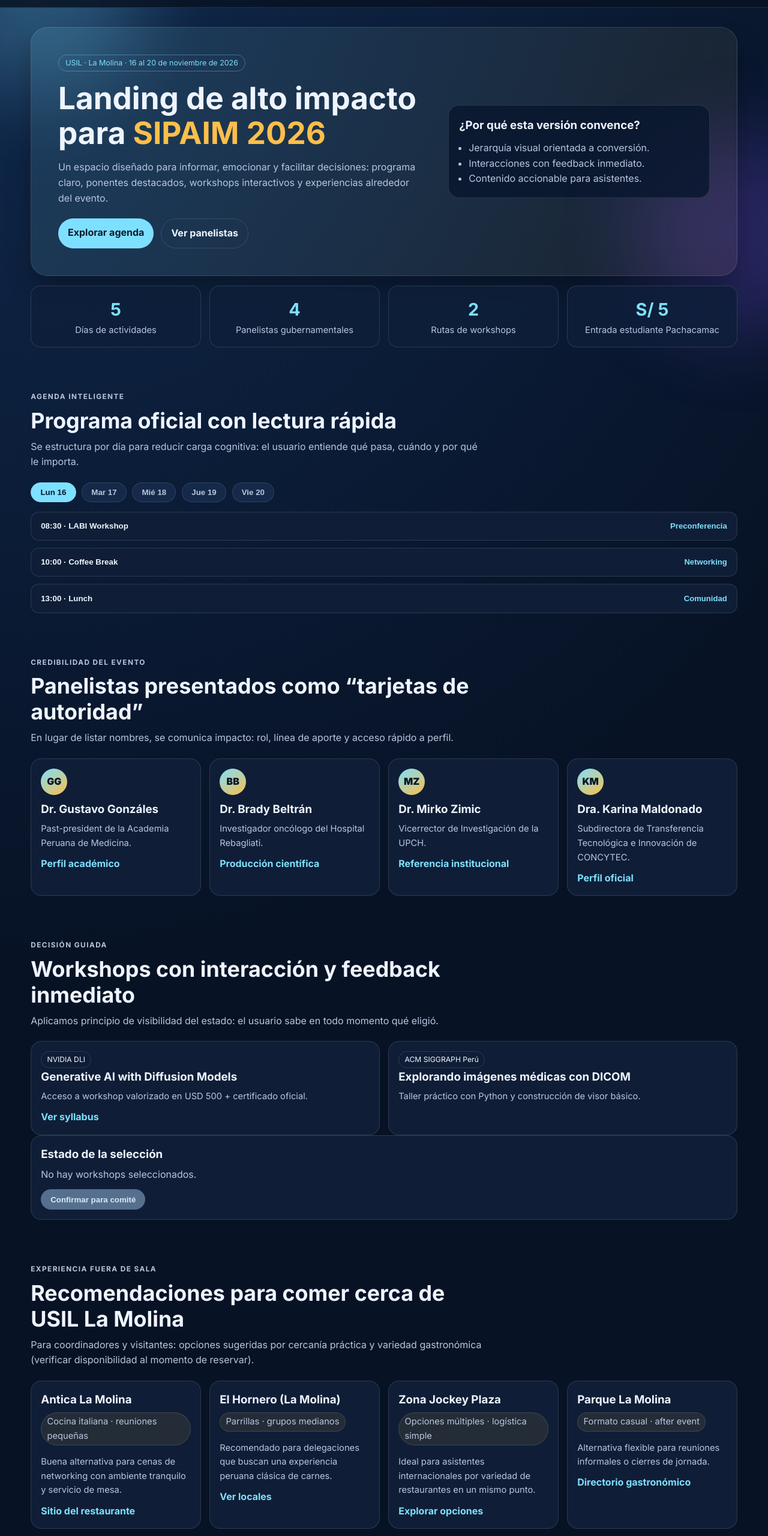
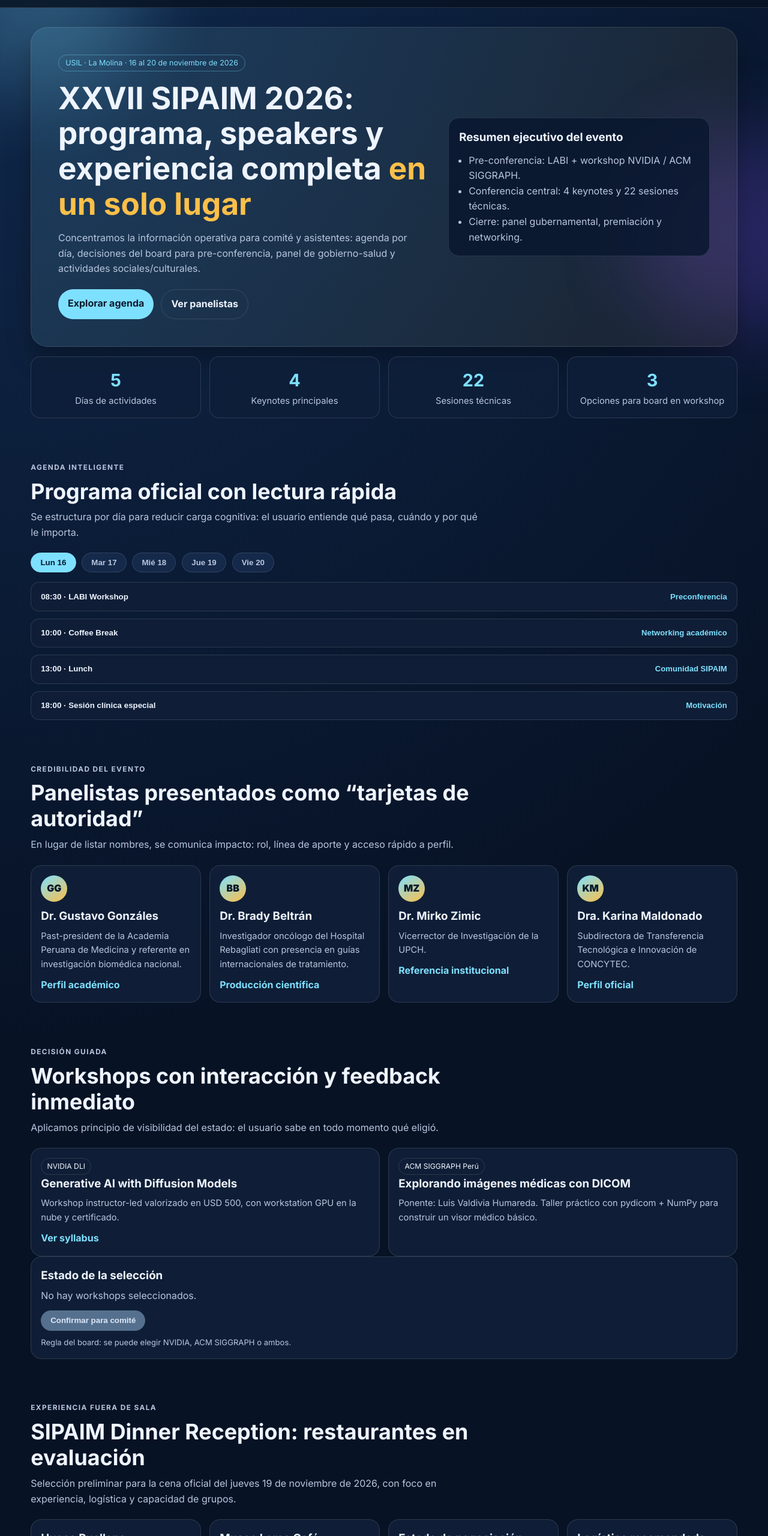
Before and after one commit to Robodepredador/SIPAIM, a plain HTML site: page index.html in a window 1280 px wide. Shown: the part 60-2620 px from the top of the page at 60% size. Drawn offline with Linux system fonts and the light colour scheme.

Commit message:
Actualizar contenido de landing con información del proyecto SIPAIM

```diff
--- a/index.html
+++ b/index.html
@@ -28,19 +28,19 @@
   <header id="inicio" class="hero">
     <div class="hero-content reveal">
       <p class="hero-label">USIL · La Molina · 16 al 20 de noviembre de 2026</p>
-      <h1>Landing de alto impacto para <span>SIPAIM 2026</span></h1>
-      <p class="hero-subtitle">Un espacio diseñado para informar, emocionar y facilitar decisiones: programa claro, ponentes destacados, workshops interactivos y experiencias alrededor del evento.</p>
+      <h1>XXVII SIPAIM 2026: programa, speakers y experiencia completa <span>en un solo lugar</span></h1>
+      <p class="hero-subtitle">Concentramos la información operativa para comité y asistentes: agenda por día, decisiones del board para pre-conferencia, panel de gobierno-salud y actividades sociales/culturales.</p>
       <div class="hero-actions">
         <a href="#programa" class="btn btn-primary">Explorar agenda</a>
         <a href="#panel" class="btn btn-ghost">Ver panelistas</a>
       </div>
     </div>
     <aside class="hero-float-card reveal">
-      <h3>¿Por qué esta versión convence?</h3>
+      <h3>Resumen ejecutivo del evento</h3>
       <ul>
-        <li>Jerarquía visual orientada a conversión.</li>
-        <li>Interacciones con feedback inmediato.</li>
-        <li>Contenido accionable para asistentes.</li>
+        <li>Pre-conferencia: LABI + workshop NVIDIA / ACM SIGGRAPH.</li>
+        <li>Conferencia central: 4 keynotes y 22 sesiones técnicas.</li>
+        <li>Cierre: panel gubernamental, premiación y networking.</li>
       </ul>
     </aside>
   </header>
@@ -52,15 +52,15 @@
     </article>
     <article class="metric-card">
       <h2>4</h2>
-      <p>Panelistas gubernamentales</p>
+      <p>Keynotes principales</p>
     </article>
     <article class="metric-card">
-      <h2>2</h2>
-      <p>Rutas de workshops</p>
+      <h2>22</h2>
+      <p>Sesiones técnicas</p>
     </article>
     <article class="metric-card">
-      <h2>S/ 5</h2>
-      <p>Entrada estudiante Pachacamac</p>
+      <h2>3</h2>
+      <p>Opciones para board en workshop</p>
     </article>
   </section>
 
@@ -81,31 +81,37 @@
       </div>
 
       <div class="day-content active" id="d1">
-        <article class="agenda-item"><button class="agenda-header">08:30 · LABI Workshop <span>Preconferencia</span></button><div class="agenda-body"><p>Inicio técnico con enfoque en laboratorio y puesta en contexto científico.</p></div></article>
-        <article class="agenda-item"><button class="agenda-header">10:00 · Coffee Break <span>Networking</span></button><div class="agenda-body"><p>Bloque para conocer investigadores y alinear colaboraciones.</p></div></article>
-        <article class="agenda-item"><button class="agenda-header">13:00 · Lunch <span>Comunidad</span></button><div class="agenda-body"><p>Almuerzo para fortalecer vínculos entre universidades y sector salud.</p></div></article>
+        <article class="agenda-item"><button class="agenda-header">08:30 · LABI Workshop <span>Preconferencia</span></button><div class="agenda-body"><p>Jornada de arranque enfocada en laboratorio y preparación técnica para los días centrales.</p></div></article>
+        <article class="agenda-item"><button class="agenda-header">10:00 · Coffee Break <span>Networking académico</span></button><div class="agenda-body"><p>Espacio de encuentro para coordinación entre equipos de investigación.</p></div></article>
+        <article class="agenda-item"><button class="agenda-header">13:00 · Lunch <span>Comunidad SIPAIM</span></button><div class="agenda-body"><p>Almuerzo institucional para delegaciones nacionales e internacionales.</p></div></article>
+        <article class="agenda-item"><button class="agenda-header">18:00 · Sesión clínica especial <span>Motivación</span></button><div class="agenda-body"><p>Sesión clínica desde la perspectiva médica (oftalmología, patología y gastroenterología).</p></div></article>
       </div>
 
       <div class="day-content" id="d2">
-        <article class="agenda-item"><button class="agenda-header">08:30 · Pre-conference Workshop <span>Decisión board</span></button><div class="agenda-body"><p>Ruta NVIDIA, ACM SIGGRAPH o combinación de ambos tracks.</p></div></article>
-        <article class="agenda-item"><button class="agenda-header">14:00 · Salida turística opcional <span>Pachacamac</span></button><div class="agenda-body"><p>Activación cultural con transporte y tickets coordinados.</p></div></article>
+        <article class="agenda-item"><button class="agenda-header">08:30 · Pre-conference Workshop <span>Decisión de board</span></button><div class="agenda-body"><p>El board debe definir: NVIDIA DLI, ACM SIGGRAPH Perú o ambas rutas.</p></div></article>
+        <article class="agenda-item"><button class="agenda-header">14:00 · Actividad turística externa <span>Museo de Pachacamac</span></button><div class="agenda-body"><p>Visita opcional con buses y tickets coordinados para asistentes y acompañantes.</p></div></article>
+        <article class="agenda-item"><button class="agenda-header">19:00 · Reception & welcome cocktail <span>Hospitalidad</span></button><div class="agenda-body"><p>Recepción de bienvenida (pendiente confirmación final de menú y sede).</p></div></article>
       </div>
 
       <div class="day-content" id="d3">
-        <article class="agenda-item"><button class="agenda-header">08:30 · Apertura de SIPAIM XXVII <span>Inicio oficial</span></button><div class="agenda-body"><p>Bienvenida institucional y presentación de objetivos estratégicos.</p></div></article>
+        <article class="agenda-item"><button class="agenda-header">08:30 · Apertura SIPAIM XXVII <span>Inicio oficial</span></button><div class="agenda-body"><p>Bienvenida institucional y apertura de agenda científica.</p></div></article>
         <article class="agenda-item"><button class="agenda-header">09:00 · Keynote 1 <span>Conferencia magistral</span></button><div class="agenda-body"><p>Primer keynote del bloque académico central.</p></div></article>
-        <article class="agenda-item"><button class="agenda-header">10:30–17:00 · Sesiones 1 al 10 <span>Investigación</span></button><div class="agenda-body"><p>Presentaciones técnicas y discusión por líneas temáticas.</p></div></article>
+        <article class="agenda-item"><button class="agenda-header">10:30–17:00 · Sesiones 1 al 10 <span>Investigación aplicada</span></button><div class="agenda-body"><p>Bloques de ponencias técnicas con coffee break intermedio y pausa de almuerzo.</p></div></article>
       </div>
 
       <div class="day-content" id="d4">
         <article class="agenda-item"><button class="agenda-header">09:00 · Keynote 2 <span>Visión de futuro</span></button><div class="agenda-body"><p>Ponencia orientada a tendencias en salud digital y análisis de imágenes.</p></div></article>
-        <article class="agenda-item"><button class="agenda-header">14:00 · Keynote 3 <span>Innovación aplicada</span></button><div class="agenda-body"><p>Conferencia de tarde + sesiones 11 al 18 y poster session.</p></div></article>
+        <article class="agenda-item"><button class="agenda-header">10:30–17:00 · Sesiones 11 al 18 <span>Tracks técnicos</span></button><div class="agenda-body"><p>Continuidad de sesiones paralelas con póster session y coffee break de tarde.</p></div></article>
+        <article class="agenda-item"><button class="agenda-header">14:00 · Keynote 3 <span>Innovación aplicada</span></button><div class="agenda-body"><p>Conferencia de tarde con enfoque en transferencia y adopción tecnológica.</p></div></article>
+        <article class="agenda-item"><button class="agenda-header">20:00 · SIPAIM Dinner Reception <span>Networking premium</span></button><div class="agenda-body"><p>Cena institucional en restaurante candidato (evaluación entre Huaca Pucllana y Museo Larco).</p></div></article>
       </div>
 
       <div class="day-content" id="d5">
         <article class="agenda-item"><button class="agenda-header">09:00 · Keynote 4 <span>Cierre académico</span></button><div class="agenda-body"><p>Último keynote para consolidar aprendizajes y retos regionales.</p></div></article>
-        <article class="agenda-item"><button class="agenda-header">12:30 · Panel Gobierno + Salud <span>Tomadores de decisión</span></button><div class="agenda-body"><p>Debate sobre adopción tecnológica en el sector público.</p></div></article>
+        <article class="agenda-item"><button class="agenda-header">10:30–12:00 · Sesiones 19 al 22 <span>Tramo final</span></button><div class="agenda-body"><p>Último bloque de presentaciones técnicas antes del panel de cierre.</p></div></article>
+        <article class="agenda-item"><button class="agenda-header">12:30 · Panel Gobierno + Salud <span>Tomadores de decisión</span></button><div class="agenda-body"><p>Panel: adopción de tecnologías para el sector salud a nivel gubernamental.</p></div></article>
         <article class="agenda-item"><button class="agenda-header">13:30 · Premiación y clausura <span>Reconocimiento</span></button><div class="agenda-body"><p>Cierre institucional y anuncio de próximos pasos.</p></div></article>
+        <article class="agenda-item"><button class="agenda-header">16:00 · Visita al Centro Histórico de Lima (opcional) <span>Post-evento</span></button><div class="agenda-body"><p>Ruta turística en evaluación con transporte incluido y guía inglés/español.</p></div></article>
       </div>
     </section>
      <section id="panel" class="section reveal">
@@ -119,13 +125,13 @@
         <article class="speaker-card interactive-card">
           <div class="speaker-avatar">GG</div>
           <h3>Dr. Gustavo Gonzáles</h3>
-          <p>Past-president de la Academia Peruana de Medicina.</p>
+          <p>Past-president de la Academia Peruana de Medicina y referente en investigación biomédica nacional.</p>
           <a href="https://ciencias.cayetano.edu.pe/noticias/dr-gustavo-gonzales-asumio-la-presidencia-de-la-junta-directiva-de-la-academia-nacional-de-medicina-del-peru/" target="_blank" rel="noopener noreferrer">Perfil académico</a>
         </article>
         <article class="speaker-card interactive-card">
           <div class="speaker-avatar">BB</div>
           <h3>Dr. Brady Beltrán</h3>
-          <p>Investigador oncólogo del Hospital Rebagliati.</p>
+          <p>Investigador oncólogo del Hospital Rebagliati con presencia en guías internacionales de tratamiento.</p>
           <a href="https://scholar.google.com/citations?user=7FcsgKMAAAAJ&hl=es" target="_blank" rel="noopener noreferrer">Producción científica</a>
         </article>
         <article class="speaker-card interactive-card">
@@ -153,13 +159,13 @@
         <article class="ws-box interactive-card" data-workshop="nv" tabindex="0">
           <span class="chip">NVIDIA DLI</span>
           <h3>Generative AI with Diffusion Models</h3>
-          <p>Acceso a workshop valorizado en USD 500 + certificado oficial.</p>
+          <p>Workshop instructor-led valorizado en USD 500, con workstation GPU en la nube y certificado.</p>
           <a href="https://www.nvidia.com/en-gb/training/instructor-led-workshops/generative-ai-with-diffusion-models/" target="_blank" rel="noopener noreferrer">Ver syllabus</a>
         </article>
         <article class="ws-box interactive-card" data-workshop="acm" tabindex="0">
           <span class="chip">ACM SIGGRAPH Perú</span>
           <h3>Explorando imágenes médicas con DICOM</h3>
-          <p>Taller práctico con Python y construcción de visor básico.</p>
+          <p>Ponente: Luis Valdivia Humareda. Taller práctico con pydicom + NumPy para construir un visor médico básico.</p>
         </article>
       </div>
 
@@ -167,39 +173,40 @@
         <h3>Estado de la selección</h3>
         <p id="sum-text">No hay workshops seleccionados.</p>
         <button id="btn-reg" disabled>Confirmar para comité</button>
+        <p class="note">Regla del board: se puede elegir NVIDIA, ACM SIGGRAPH o ambos.</p>
       </div>
     </section>
     <section id="gastronomia" class="section reveal">
       <div class="section-head">
         <p class="eyebrow">Experiencia fuera de sala</p>
-        <h2>Recomendaciones para comer cerca de USIL La Molina</h2>
-        <p>Para coordinadores y visitantes: opciones sugeridas por cercanía práctica y variedad gastronómica (verificar disponibilidad al momento de reservar).</p>
+        <h2>SIPAIM Dinner Reception: restaurantes en evaluación</h2>
+        <p>Selección preliminar para la cena oficial del jueves 19 de noviembre de 2026, con foco en experiencia, logística y capacidad de grupos.</p>
       </div>
 
       <div class="food-grid">
         <article class="food-card interactive-card">
-          <h3>Antica La Molina</h3>
-          <p class="food-type">Cocina italiana · reuniones pequeñas</p>
-          <p>Buena alternativa para cenas de networking con ambiente tranquilo y servicio de mesa.</p>
-          <a href="https://anticalamolina.com/" target="_blank" rel="noopener noreferrer">Sitio del restaurante</a>
+          <h3>Huaca Pucllana (Miraflores)</h3>
+          <p class="food-type">Capacidad 20–50 personas · sede histórica</p>
+          <p>Propuesta formal con horario L-S 12:00–22:00 y domingo 12:00–20:00. Contacto: reservas@resthuacapucllana.com.</p>
+          <a href="https://www.google.com/maps/dir/-12.0471723,-76.9671127/Restaurant+Huaca+Pucllana,+Ca.+Gral.+Borgoño+Nº860,+Lima+15074/@-12.0801986,-77.0358406,13z/data=!3m1!4b1!4m9!4m8!1m1!4e1!1m5!1m1!1s0x9105c8cf918ab975:0xd7665438c12c6d53!2m2!1d-77.033239!2d-12.1112744?entry=ttu&g_ep=EgoyMDI2MDQxMi4wIKXMDSoASAFQAw%3D%3D" target="_blank" rel="noopener noreferrer">Ver ubicación</a>
         </article>
         <article class="food-card interactive-card">
-          <h3>El Hornero (La Molina)</h3>
-          <p class="food-type">Parrillas · grupos medianos</p>
-          <p>Recomendado para delegaciones que buscan una experiencia peruana clásica de carnes.</p>
-          <a href="https://elhornero.com.pe/" target="_blank" rel="noopener noreferrer">Ver locales</a>
+          <h3>Museo Larco Café-Restaurant</h3>
+          <p class="food-type">Menús ejecutivos 2026 · 10 a 140 pax</p>
+          <p>Opción con rango de capacidad amplio y experiencia cultural integrada para delegaciones internacionales.</p>
+          <a href="https://www.museolarco.org/cafe-restaurante/" target="_blank" rel="noopener noreferrer">Ver sede</a>
         </article>
         <article class="food-card interactive-card">
-          <h3>Zona Jockey Plaza</h3>
-          <p class="food-type">Opciones múltiples · logística simple</p>
-          <p>Ideal para asistentes internacionales por variedad de restaurantes en un mismo punto.</p>
-          <a href="https://jockeyplaza.com.pe/" target="_blank" rel="noopener noreferrer">Explorar opciones</a>
+          <h3>Estado de negociación</h3>
+          <p class="food-type">Presupuestos preliminares</p>
+          <p>Validar vigencia de cotizaciones, menú final y condiciones de pago con proveedores antes de confirmar reserva.</p>
+          <a href="#cta">Continuar con validaciones</a>
         </article>
         <article class="food-card interactive-card">
-          <h3>Parque La Molina</h3>
-          <p class="food-type">Formato casual · after event</p>
-          <p>Alternativa flexible para reuniones informales o cierres de jornada.</p>
-          <a href="https://www.parquelamolina.com/gastronomia" target="_blank" rel="noopener noreferrer">Directorio gastronómico</a>
+          <h3>Logística recomendada</h3>
+          <p class="food-type">Transporte + confirmación de aforo</p>
+          <p>Definir buses/traslados desde sede principal para asegurar puntualidad y experiencia homogénea de delegaciones.</p>
+          <a href="#programa">Ver agenda del día jueves</a>
         </article>
       </div>
     </section>
@@ -217,6 +224,7 @@
             <li><strong>Mar–Sáb:</strong> 9:00 a. m. – 5:00 p. m. (boletería hasta 4:30 p. m.).</li>
             <li><strong>Domingo:</strong> 9:00 a. m. – 4:00 p. m. (boletería hasta 3:30 p. m.).</li>
             <li><strong>Duración de guiado:</strong> ~1 h 30 min.</li>
+            <li><strong>Importante:</strong> guiados no disponibles el primer domingo de cada mes.</li>
           </ul>
         </article>
 
@@ -243,7 +251,7 @@
     </section>
     <section id="cta" class="section cta reveal">
       <h2>¿Listos para presentar esta propuesta al comité?</h2>
-      <p>La landing está optimizada para difusión: comunica valor, ordena información y mejora la percepción del evento frente a asistentes y aliados.</p>
+      <p>La base visual ya está consolidada; esta versión completa el contenido operativo del proyecto para revisión de comité, coordinación logística y difusión oficial.</p>
       <a class="btn btn-primary" href="#inicio">Volver al inicio</a>
     </section>
   </main>
```
